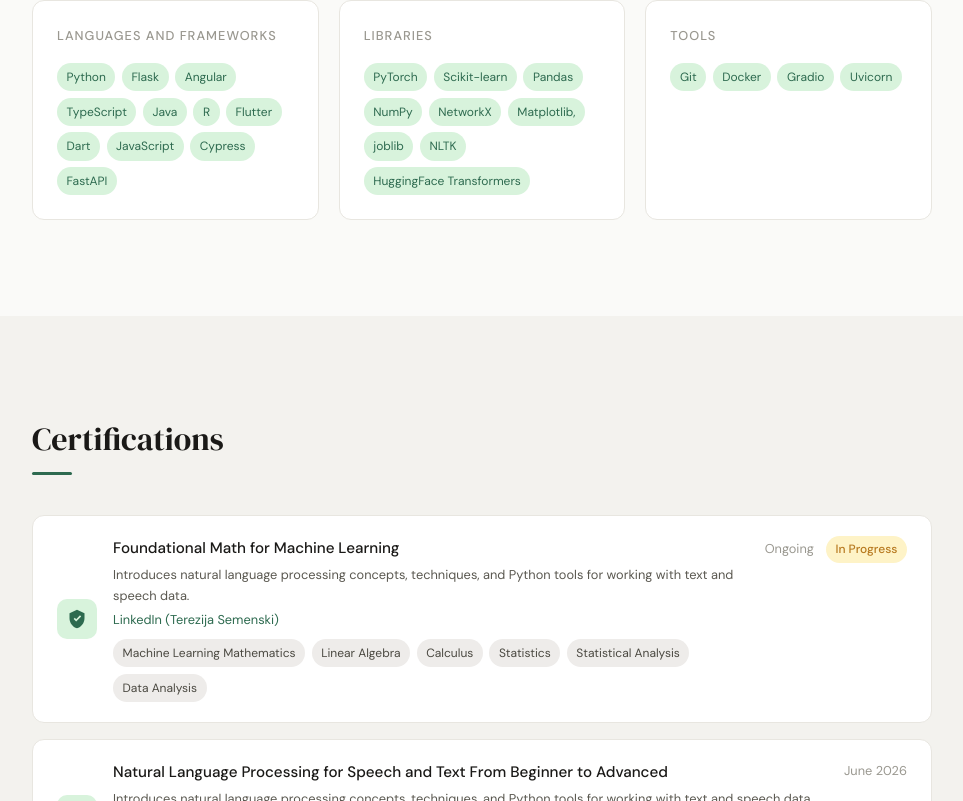
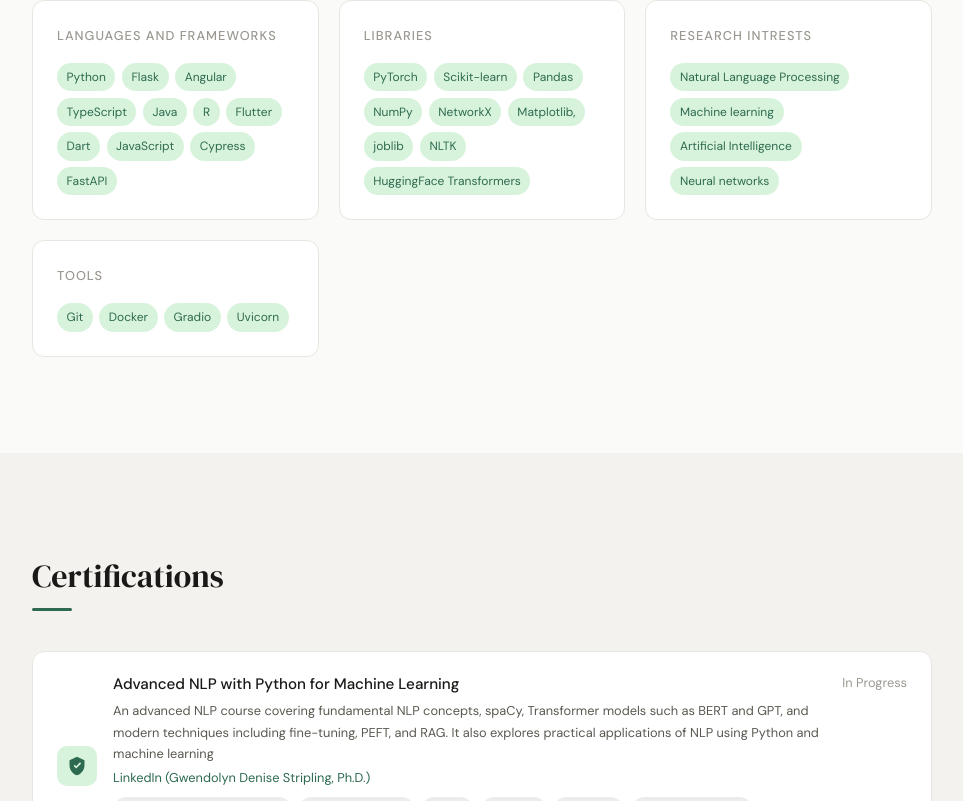
Before and after one commit to Minduli-Lasandi/Minduli-Lasandi-Portfolio, a React (Vite) app: page /Minduli-Lasandi-Portfolio/skills in a window 1280 px wide. Shown: the part 279-1080 px from the top of the page, without its empty margins (158-1121 px from the left). Built offline with nearby package versions, Linux system fonts and the light colour scheme.

Commit message:
update resume and skills

```diff
--- a/src/data/certifications.ts
+++ b/src/data/certifications.ts
@@ -54,7 +54,7 @@ export const certifications = [
         description: "Introduces natural language processing concepts, techniques, and Python tools for working with text and speech data.",
         issuer: "LinkedIn (wuraola oyewusi)",
         date: "June 2026",
-        link: "",
+        link: "https://www.linkedin.com/learning/certificates/39835fc817cba4cf85eda71627b5a16461cb3df839c3e0e1b5b0fd5e964fb4c2?accountId=76664938&u=76664938&success=true&authUUID=yVDsWPQnTSeYLj6ArxvD0g%3D%3D",
         topics: ["NLP", "AI", "Python", "Text Processing", "NLP Techniques", "NLP Preprocessing", "NLTK", "Spacy", "Transformers"]
 
     },
@@ -63,10 +63,19 @@ export const certifications = [
         name: "Foundational Math for Machine Learning",
         description: "Introduces natural language processing concepts, techniques, and Python tools for working with text and speech data.",
         issuer: "LinkedIn (Terezija Semenski)",
-        date: "Ongoing",
+        date: "August 2026",
         link: "",
         topics: ["Machine Learning Mathematics", "Linear Algebra", "Calculus", "Statistics", "Statistical Analysis", "Data Analysis"]
 
     },
 
+    {
+        name: "Advanced NLP with Python for Machine Learning",
+        description: "An advanced NLP course covering fundamental NLP concepts, spaCy, Transformer models such as BERT and GPT, and modern techniques including fine-tuning, PEFT, and RAG. It also explores practical applications of NLP using Python and machine learning",
+        issuer: "LinkedIn (Gwendolyn Denise Stripling, Ph.D.)",
+        date: "In Progress",
+        link: "",
+        topics: ["Natural Language Processing","Machine Learning", "Artific", "Calculus", "Statistics", "Statistical Analysis", "Data Analysis"]
+
+    },
 ]
--- a/src/data/skills.ts
+++ b/src/data/skills.ts
@@ -7,6 +7,10 @@ export const skills = [
         category: "Libraries",
         items: ["PyTorch", "Scikit-learn", "Pandas", "NumPy", "NetworkX", "Matplotlib,", "joblib", "NLTK", "HuggingFace Transformers"]
     },
+     {
+        category: "Research Intrests",
+        items: ["Natural Language Processing", "Machine learning", "Artificial Intelligence", "Neural networks"]
+    },
     {
         category: "Tools",
         items: ["Git", "Docker", "Gradio", "Uvicorn"]
```
Also changed, not shown: 1 other file (tests, documents, lock files or other folders).
